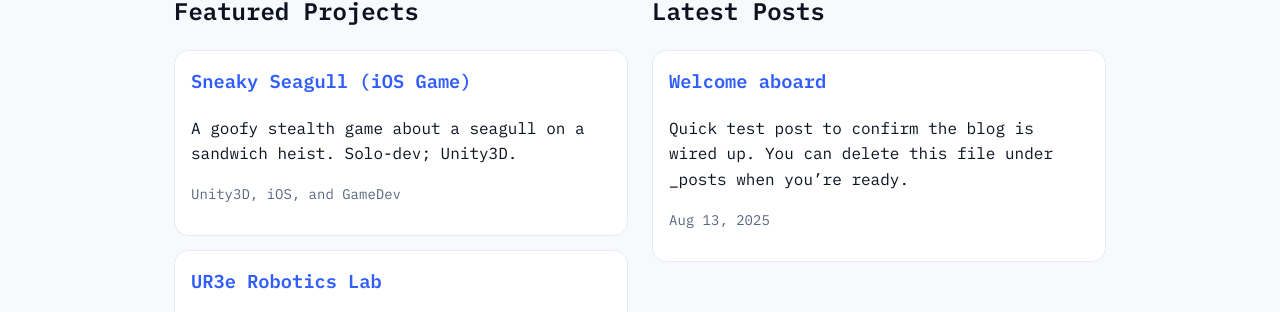
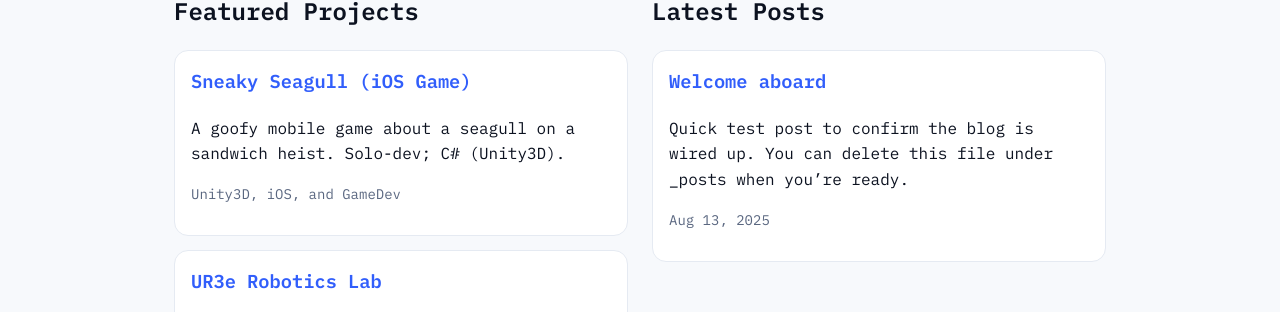
Before and after one commit to ryantcullen/ryantcullen.github.io, a Jekyll site: the page built from index.html, in a window 1280 px wide and 1017 px high. Shown: the part 325-637 px from the top of the window. Built offline with Jekyll 4.4.1, drawn with Linux system fonts in a browser that asks for light colours.

Commit message:
Updated description
added "mobile"

```diff
--- a/_projects/sneaky-seagull.md
+++ b/_projects/sneaky-seagull.md
@@ -1,12 +1,12 @@
 ---
 title: Sneaky Seagull (iOS Game)
-summary: A goofy stealth game about a seagull on a sandwich heist. Solo-dev; Unity3D.
+summary: A goofy mobile game about a seagull on a sandwich heist. Solo-dev; C# (Unity3D).
 tags: [Unity3D, iOS, GameDev]
 weight: 1
 featured: true
 link: https://apps.apple.com/us/app/sneaky-seagull/id6502964719
 ---
 
-Sneaky Seagull is a goofy stealth game about a seagull on a sandwich heist. Fly around a seaside town as you steal food and valuables, collect golden feathers, and repaint the local cars. Solo-dev; coded in C# with Unity3D. View the demo/trailer below.
+Sneaky Seagull is a goofy mobile game about a seagull on a sandwich heist. Fly around a seaside town as you steal food and valuables, collect golden feathers, and repaint the local cars. Solo-dev; coded in C# with Unity3D. View the demo/trailer below.
 
 <iframe width="560" height="315" src="https://www.youtube.com/embed/g7kieU9zz9U?si=8xSrqm-F_c2-rSwC" title="YouTube video player" frameborder="0" allow="accelerometer; autoplay; clipboard-write; encrypted-media; gyroscope; picture-in-picture; web-share" referrerpolicy="strict-origin-when-cross-origin" allowfullscreen></iframe>
```
